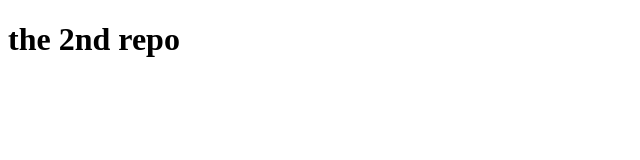
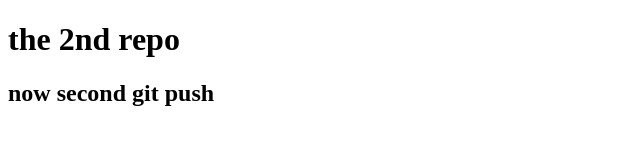
Before and after one commit to rifat-art/2nd-repo, a plain HTML site: page index.html in a window 1280 px wide. Shown: the whole page, without its empty margins (0-640 px from the left). Drawn offline with Linux system fonts and the light colour scheme.

Commit message:
2nd push

```diff
--- a/index.html
+++ b/index.html
@@ -8,6 +8,7 @@
 </head>
 <body>
     <h1> the 2nd repo </h1>
+    <h2> now second git push</h2>
 
 </body>
 </html>
```
